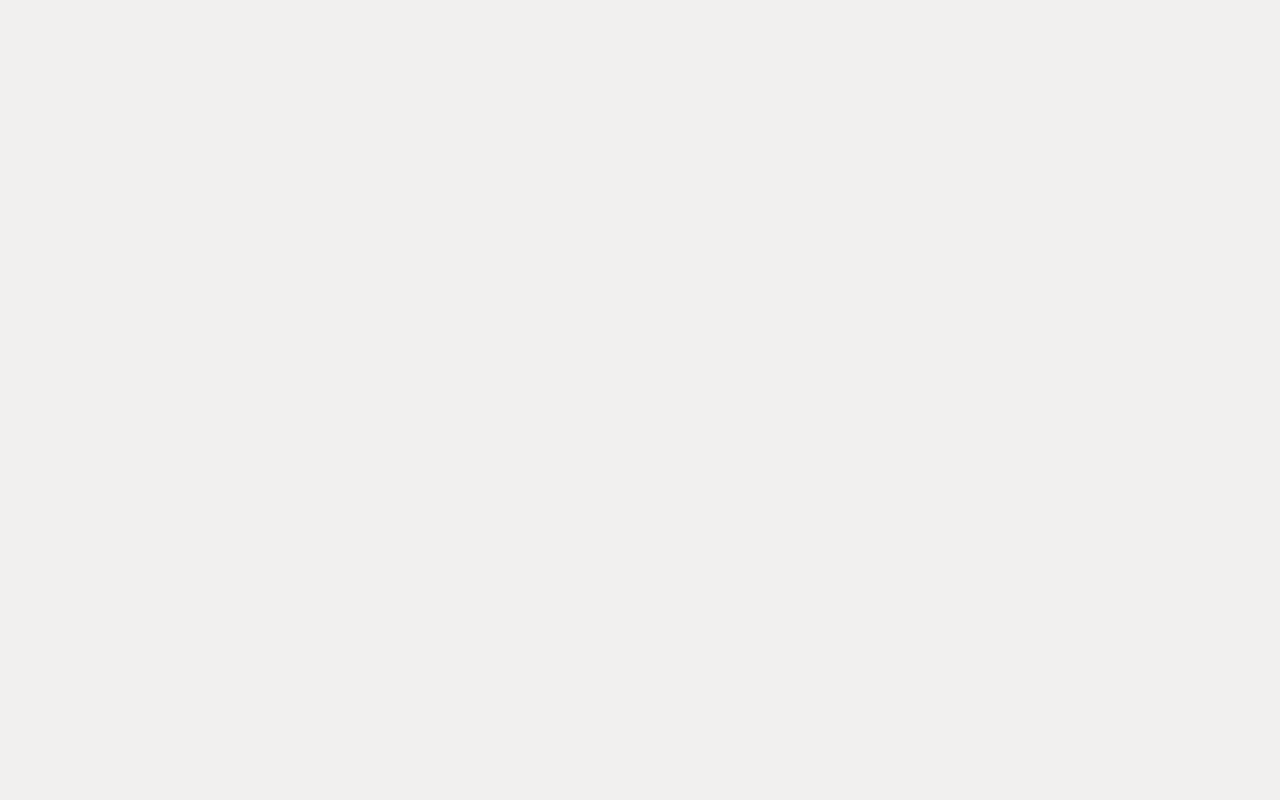
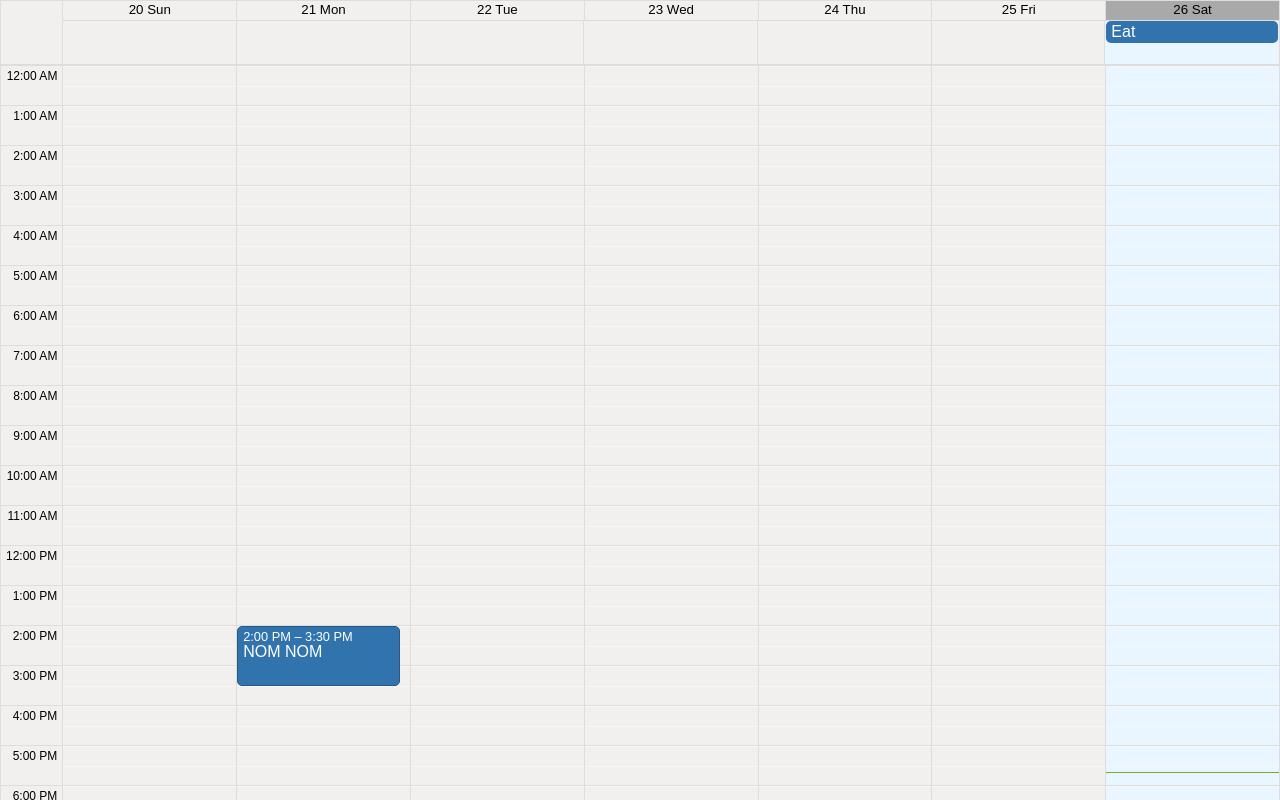
Before and after one commit to amyzh3/HABITime, a React (Create React App) app in the folder app/: page /cal in a window 1280 px wide. Before the commit this address had no page. Shown: the top 800 px of the page. Built offline with nearby package versions, Linux system fonts and the light colour scheme; a web font is replaced by a local one.

Commit message:
Add calendar components

```diff
--- a/app/package.json
+++ b/app/package.json
@@ -9,6 +9,7 @@
     "@testing-library/user-event": "^13.5.0",
     "axios": "^1.9.0",
     "react": "^19.1.0",
+    "react-big-calendar": "^1.18.0",
     "react-dom": "^19.1.0",
     "react-router-dom": "^7.5.2",
     "react-scripts": "5.0.1",
--- a/app/src/App.js
+++ b/app/src/App.js
@@ -4,6 +4,8 @@ import Login from './pages/Login';
 import { BrowserRouter as Router, Routes, Route } from 'react-router-dom';
 
 import './App.css';
+import MyCalendar from './components/MyCalendar';
+import "react-big-calendar/lib/css/react-big-calendar.css";
 
 const apiCall = () => {
   axios.get('http://localhost:8080').then((data) => {
@@ -19,6 +21,7 @@ function App() {
                 <Routes>
                     <Route path="/" element={<Login />} />
                     <Route path="/login" element={<Login />} />
+                    <Route path='/cal' element={<MyCalendar />} />
                 </Routes>
             </div>
         </Router>
--- /dev/null
+++ b/app/src/components/Calendar.js
@@ -0,0 +1,11 @@
+import {
+  Calendar as BigCalendar,
+  momentLocalizer,
+} from "react-big-calendar";
+import moment from "moment";
+
+const localizer = momentLocalizer(moment);
+
+export default function Calendar(props) {
+  return <BigCalendar {...props} localizer={localizer} />;
+}
--- /dev/null
+++ b/app/src/components/MyCalendar.js
@@ -0,0 +1,29 @@
+import moment from "moment";
+import Calendar from "./Calendar";
+import '../styles/calendar.css';
+
+const events = [
+  {
+    start: moment("2025-04-26T10:00:00").toDate(),
+    end: moment("2025-04-26T11:00:00").toDate(),
+    title: "Eat",
+    allDay: true,
+  },
+  {
+    start: moment("2025-04-21T14:00:00").toDate(),
+    end: moment("2025-04-21T15:30:00").toDate(),
+    title: "NOM NOM",
+  },
+];
+
+export default function MyCalendar() {
+  return (
+      <Calendar
+        style={{margin: "auto"}}
+        events={events}
+        defaultView={"week"}
+        views={["week"]}
+        toolbar={false} /* "next day" "back" toolbar -- disabled */
+      />
+    )
+}
--- /dev/null
+++ b/app/src/styles/calendar.css
@@ -0,0 +1,15 @@
+
+.rbc-header {
+  padding: 30px;
+}
+
+.rbc-label {
+  font-size: 12px;
+}
+.rbc-time-header-cell .rbc-today {
+  background-color: darkgray;
+}
+
+.calendar-border {
+  border: 1px solid red;
+}
```
Also changed, not shown: 1 other file (tests, documents, lock files or other folders).
